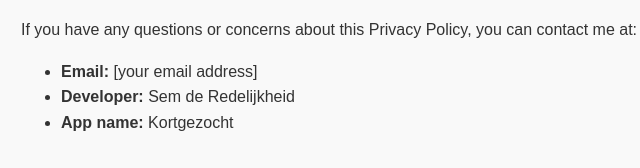
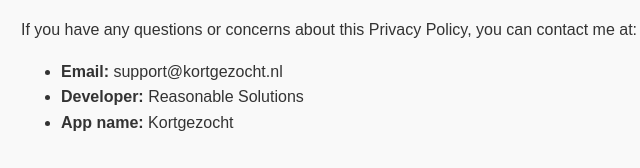
Before and after one commit to SemdeRedelijkheid/kortgezocht-privacy, a plain HTML site: page index.html in a window 1280 px wide. Shown: the part 1075-1243 px from the top of the page, 219-859 px from the left. Drawn offline with Linux system fonts and the light colour scheme.

Commit message:
Update index.html

```diff
--- a/index.html
+++ b/index.html
@@ -61,8 +61,8 @@
     <h2>6. Contact Me</h2>
     <p>If you have any questions or concerns about this Privacy Policy, you can contact me at:</p>
     <ul>
-        <li><strong>Email:</strong> [your email address]</li>
-        <li><strong>Developer:</strong> Sem de Redelijkheid</li>
+        <li><strong>Email:</strong> support@kortgezocht.nl</li>
+        <li><strong>Developer:</strong> Reasonable Solutions</li>
         <li><strong>App name:</strong> Kortgezocht</li>
     </ul>
 </body>
```
